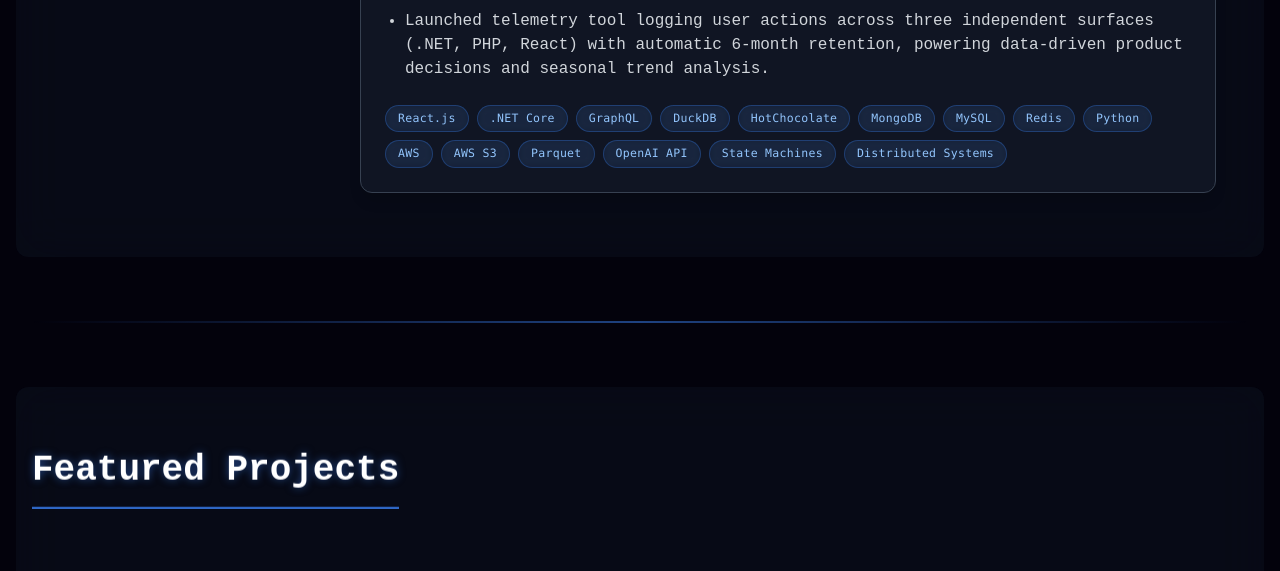
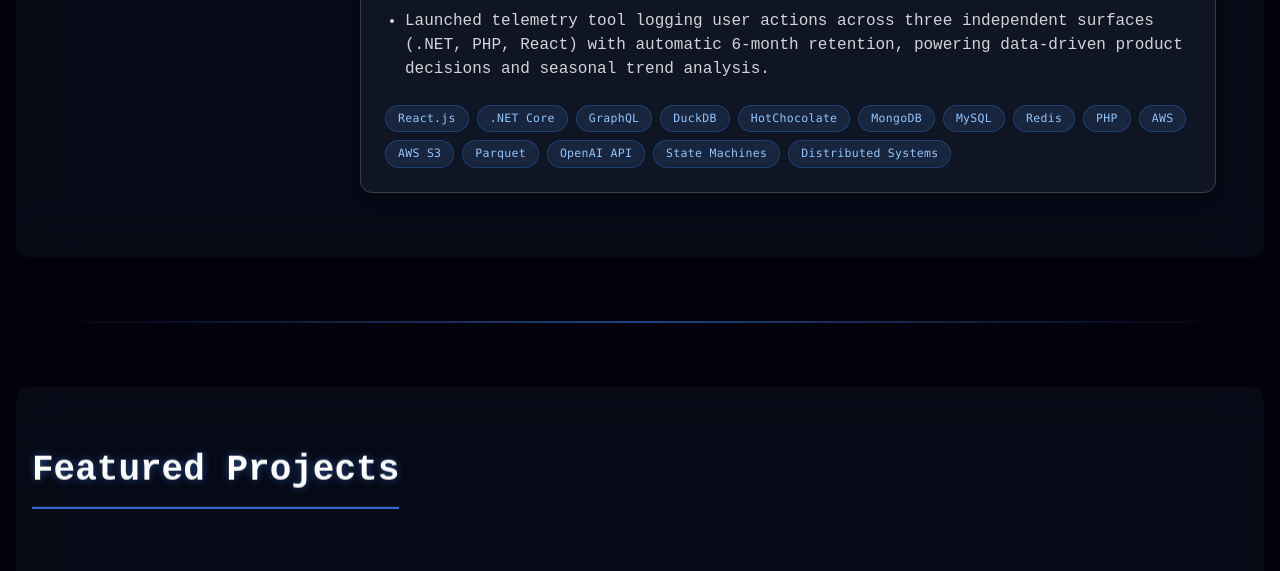
Before and after one commit to PRADEEPERIYASAMY/pradeep-portfolio, a website: page index.html in a window 1280 px wide. Shown: the part 3400-3971 px from the top of the page. Drawn offline with nearby package versions, Linux system fonts and the light colour scheme; animation ran at ten frames a second.

Commit message:
Replace Python with PHP in Optmyzr tags

```diff
--- a/index.html
+++ b/index.html
@@ -887,7 +887,7 @@
                             <span
                                 class="inline-flex items-center px-3 py-1 bg-blue-500/10 border border-blue-500/30 rounded-full text-[0.72rem] font-medium text-blue-300 font-mono tracking-wide backdrop-blur-sm transition-all duration-200 hover:bg-blue-500/20 hover:border-blue-500/50 hover:text-blue-100">Redis</span>
                             <span
-                                class="inline-flex items-center px-3 py-1 bg-blue-500/10 border border-blue-500/30 rounded-full text-[0.72rem] font-medium text-blue-300 font-mono tracking-wide backdrop-blur-sm transition-all duration-200 hover:bg-blue-500/20 hover:border-blue-500/50 hover:text-blue-100">Python</span>
+                                class="inline-flex items-center px-3 py-1 bg-blue-500/10 border border-blue-500/30 rounded-full text-[0.72rem] font-medium text-blue-300 font-mono tracking-wide backdrop-blur-sm transition-all duration-200 hover:bg-blue-500/20 hover:border-blue-500/50 hover:text-blue-100">PHP</span>
                             <span
                                 class="inline-flex items-center px-3 py-1 bg-blue-500/10 border border-blue-500/30 rounded-full text-[0.72rem] font-medium text-blue-300 font-mono tracking-wide backdrop-blur-sm transition-all duration-200 hover:bg-blue-500/20 hover:border-blue-500/50 hover:text-blue-100">AWS</span>
                             <span
```
